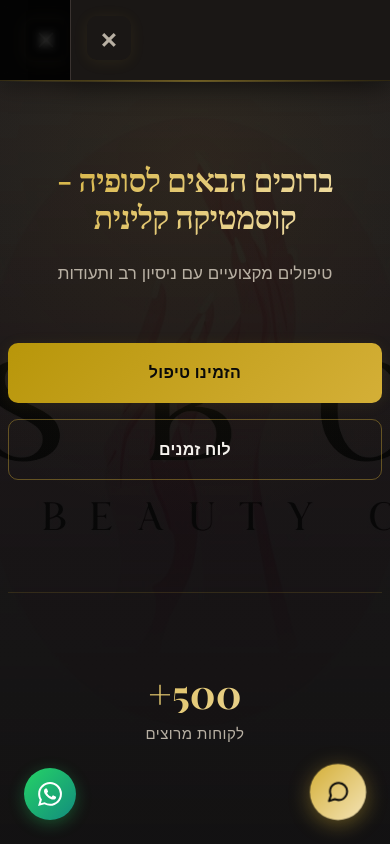
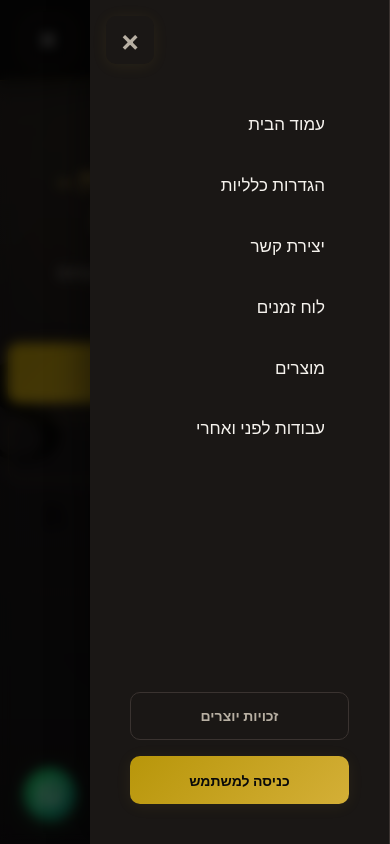
Before and after one commit to Michael2001papis/tuta, a React (Vite) app: page / in a window 390 px wide. Both pictures are taken after a click on the button 46 px from the left and 40 px from the top of the page. Shown: the top 844 px of the page. Built offline with nearby package versions, Linux system fonts and the light colour scheme; a web font is replaced by a local one.

Commit message:
0.0.1 עמודים ורשתות סולומות עובדים

```diff
--- a/src/components/Header.css
+++ b/src/components/Header.css
@@ -375,8 +375,10 @@
   justify-content: center;
   align-items: center;
   gap: 5px;
-  width: 44px;
-  height: 44px;
+  width: 48px;
+  height: 48px;
+  min-width: 48px;
+  min-height: 48px;
   padding: 0;
   background: transparent;
   border: 1px solid var(--color-border);
@@ -384,10 +386,13 @@
   cursor: pointer;
   color: var(--color-text);
   transition: background 0.2s, border-color 0.2s;
+  -webkit-tap-highlight-color: transparent;
+  touch-action: manipulation;
 }
 
-.btn-hamburger:hover {
-  background: rgba(212, 175, 55, 0.1);
+.btn-hamburger:hover,
+.btn-hamburger:active {
+  background: rgba(212, 175, 55, 0.12);
   border-color: var(--color-primary);
 }
 
@@ -412,32 +417,22 @@
   transform: translateY(-7px) rotate(-45deg);
 }
 
-/* Mobile drawer */
+/* Mobile drawer - rendered in body via Portal, above header */
 .mobile-drawer {
   position: fixed;
   inset: 0;
-  z-index: 99;
-  pointer-events: none;
-  visibility: hidden;
-  transition: visibility 0.3s ease;
-}
-
-.mobile-drawer-open {
+  z-index: 10001;
   pointer-events: auto;
-  visibility: visible;
+  animation: overlayFadeIn 0.25s ease;
 }
 
 .mobile-drawer-backdrop {
   position: absolute;
   inset: 0;
-  background: rgba(0, 0, 0, 0.6);
-  backdrop-filter: blur(4px);
-  opacity: 0;
-  transition: opacity 0.3s ease;
-}
-
-.mobile-drawer-open .mobile-drawer-backdrop {
-  opacity: 1;
+  background: rgba(0, 0, 0, 0.65);
+  backdrop-filter: blur(6px);
+  -webkit-tap-highlight-color: transparent;
+  touch-action: manipulation;
 }
 
 .mobile-drawer-panel {
@@ -445,33 +440,43 @@
   top: 0;
   right: 0;
   bottom: 0;
-  width: min(320px, 85vw);
+  width: min(300px, 88vw);
   max-width: 100%;
   background: var(--color-accent);
-  border-left: 1px solid var(--color-border);
-  box-shadow: -8px 0 32px rgba(0, 0, 0, 0.4);
+  border-inline-start: 1px solid var(--color-border);
+  box-shadow: -8px 0 32px rgba(0, 0, 0, 0.45);
   display: flex;
   flex-direction: column;
   padding: var(--space-xl);
   padding-top: max(var(--space-xl), env(safe-area-inset-top));
-  padding-right: max(var(--space-xl), env(safe-area-inset-right));
-  transform: translateX(100%);
-  transition: transform 0.3s ease;
+  padding-inline-end: max(var(--space-xl), env(safe-area-inset-right));
   overflow-y: auto;
+  overflow-x: hidden;
+  -webkit-overflow-scrolling: touch;
+  z-index: 1;
+  animation: drawerSlideIn 0.3s ease;
 }
 
-.mobile-drawer-open .mobile-drawer-panel {
-  transform: translateX(0);
+@keyframes overlayFadeIn {
+  from { opacity: 0; }
+  to { opacity: 1; }
+}
+
+@keyframes drawerSlideIn {
+  from { transform: translateX(100%); }
+  to { transform: translateX(0); }
 }
 
 .mobile-drawer-close {
   position: absolute;
   top: max(var(--space-md), env(safe-area-inset-top));
   left: var(--space-md);
-  width: 44px;
-  height: 44px;
+  width: 48px;
+  height: 48px;
+  min-width: 48px;
+  min-height: 48px;
   padding: 0;
-  font-size: 1.75rem;
+  font-size: 1.875rem;
   line-height: 1;
   background: transparent;
   border: none;
@@ -482,11 +487,14 @@
   align-items: center;
   justify-content: center;
   transition: color 0.2s, background 0.2s;
+  -webkit-tap-highlight-color: transparent;
+  touch-action: manipulation;
 }
 
-.mobile-drawer-close:hover {
+.mobile-drawer-close:hover,
+.mobile-drawer-close:active {
   color: var(--color-text);
-  background: rgba(212, 175, 55, 0.1);
+  background: rgba(212, 175, 55, 0.15);
 }
 
 .mobile-nav-links {
@@ -500,20 +508,25 @@
 
 .mobile-nav-links a {
   display: block;
-  padding: var(--space-md) var(--space-lg);
+  padding: 14px var(--space-lg);
+  min-height: 48px;
+  box-sizing: border-box;
   color: var(--color-text);
   text-decoration: none;
   font-size: 1.0625rem;
   font-weight: 500;
   border-radius: var(--radius-sm);
   transition: background 0.2s, color 0.2s;
-  border-right: 3px solid transparent;
+  border-inline-end: 3px solid transparent;
+  -webkit-tap-highlight-color: transparent;
+  touch-action: manipulation;
 }
 
-.mobile-nav-links a:hover {
-  background: rgba(212, 175, 55, 0.1);
+.mobile-nav-links a:hover,
+.mobile-nav-links a:active {
+  background: rgba(212, 175, 55, 0.12);
   color: var(--color-primary);
-  border-right-color: var(--color-primary);
+  border-inline-end-color: var(--color-primary);
 }
 
 .mobile-drawer-actions {
--- a/src/components/Header.jsx
+++ b/src/components/Header.jsx
@@ -1,4 +1,4 @@
-import React, { useState } from 'react'
+import React, { useState, useEffect } from 'react'
 import { createPortal } from 'react-dom'
 import { Link, useNavigate } from 'react-router-dom'
 import { useAuth } from '../context/AuthContext'
@@ -43,10 +43,20 @@ export default function Header() {
   const [loginError, setLoginError] = useState('')
 
   const closeMobileMenu = () => setShowMobileMenu(false)
-  const goTo = (path) => {
-    navigate(path)
-    closeMobileMenu()
+
+  useEffect(() => {
+    if (showMobileMenu) {
+      document.body.style.overflow = 'hidden'
+      document.body.style.touchAction = 'none'
+    } else {
+      document.body.style.overflow = ''
+      document.body.style.touchAction = ''
     }
+    return () => {
+      document.body.style.overflow = ''
+      document.body.style.touchAction = ''
+    }
+  }, [showMobileMenu])
 
   const handleLoginSubmit = (e) => {
     e.preventDefault()
@@ -117,26 +127,27 @@ export default function Header() {
           </button>
         </div>
       </nav>
-      <div className={`mobile-drawer ${showMobileMenu ? 'mobile-drawer-open' : ''}`} aria-hidden={!showMobileMenu}>
-        <div className="mobile-drawer-backdrop" onClick={closeMobileMenu} />
+      {showMobileMenu && createPortal(
+        <div className="mobile-drawer mobile-drawer-open" aria-hidden="false">
+          <div className="mobile-drawer-backdrop" onClick={closeMobileMenu} aria-hidden="true" />
           <div className="mobile-drawer-panel">
             <button type="button" className="mobile-drawer-close" aria-label="סגור תפריט" onClick={closeMobileMenu}>×</button>
             <ul className="mobile-nav-links">
               {navItems.map(({ path, label }) => (
                 <li key={path}>
-                <Link to={path} onClick={() => goTo(path)}>{t(label)}</Link>
+                  <Link to={path} onClick={closeMobileMenu}>{t(label)}</Link>
                 </li>
               ))}
               {isLoggedIn && (
                 <li>
-                <Link to="/user" onClick={() => goTo('/user')}>{t('user')}</Link>
+                  <Link to="/user" onClick={closeMobileMenu}>{t('user')}</Link>
                 </li>
               )}
             </ul>
             <div className="mobile-drawer-actions">
               <Link to="/copyright" className="btn-copyright mobile-btn" onClick={closeMobileMenu}>{t('copyright')}</Link>
               {isLoggedIn ? (
-              <button type="button" className="btn-login mobile-btn" onClick={() => { logout(); goTo('/'); }}>
+                <button type="button" className="btn-login mobile-btn" onClick={() => { logout(); navigate('/'); closeMobileMenu(); }}>
                   <span>{t('logout')}</span>
                 </button>
               ) : (
@@ -146,7 +157,9 @@ export default function Header() {
               )}
             </div>
           </div>
-      </div>
+        </div>,
+        document.body
+      )}
 
       {showLogin && createPortal(
         <div className="login-overlay" onClick={() => setShowLogin(false)}>
```
Also changed, not shown: index.html (line endings or trailing spaces). Lines whose indentation alone changed are shown as unchanged.
